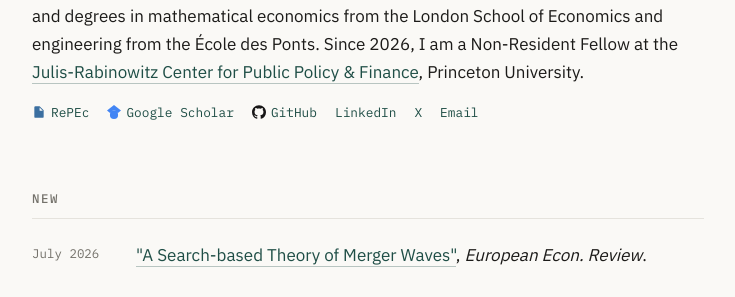
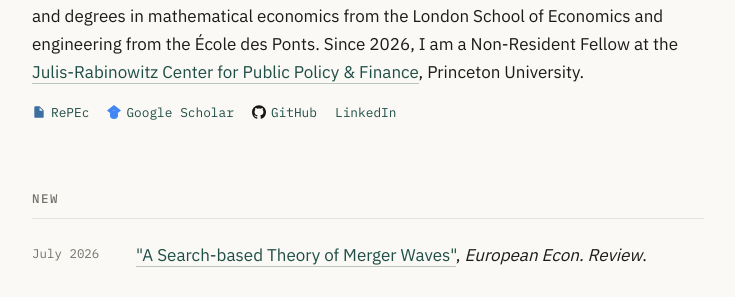
Before and after one commit to flavienmoreau/flavienmoreau.github.io, a Jekyll site: the page built from index.md, in a window 1280 px wide. Shown: the part 475-772 px from the top of the page, without its empty margins (272-1007 px from the left). Built offline with Jekyll 4.4.1, drawn with Linux system fonts in a browser that asks for light colours.

Commit message:
Remove Twitter and Email links from social.html
Removed Twitter and Email social links from the template.

```diff
--- a/_includes/social.html
+++ b/_includes/social.html
@@ -4,6 +4,4 @@
   {% if site.social.scholar %}<a href="{{ site.social.scholar }}"><svg viewBox="0 0 24 24" width="14" height="14" fill="#4285F4" aria-hidden="true" style="vertical-align:-2px;margin-right:5px;"><path d="M5.242 13.769L0 9.5 12 0l12 9.5-5.242 4.269C17.548 11.249 14.978 9.5 12 9.5c-2.977 0-5.548 1.748-6.758 4.269zM12 10a7 7 0 1 0 0 14 7 7 0 0 0 0-14z"/></svg>Google Scholar</a>{% endif %}
   {% if site.social.github %}<a href="https://github.com/{{ site.social.github }}"><svg viewBox="0 0 24 24" width="14" height="14" fill="#181717" aria-hidden="true" style="vertical-align:-2px;margin-right:5px;"><path d="M12 .297c-6.63 0-12 5.373-12 12 0 5.303 3.438 9.8 8.205 11.385.6.113.82-.258.82-.577 0-.285-.01-1.04-.015-2.04-3.338.724-4.042-1.61-4.042-1.61C4.422 18.07 3.633 17.7 3.633 17.7c-1.087-.744.084-.729.084-.729 1.205.084 1.838 1.236 1.838 1.236 1.07 1.835 2.809 1.305 3.495.998.108-.776.417-1.305.76-1.605-2.665-.3-5.466-1.332-5.466-5.93 0-1.31.465-2.38 1.235-3.22-.135-.303-.54-1.523.105-3.176 0 0 1.005-.322 3.3 1.23.96-.267 1.98-.399 3-.405 1.02.006 2.04.138 3 .405 2.28-1.552 3.285-1.23 3.285-1.23.645 1.653.24 2.873.12 3.176.765.84 1.23 1.91 1.23 3.22 0 4.61-2.805 5.625-5.475 5.92.42.36.81 1.096.81 2.22 0 1.606-.015 2.896-.015 3.286 0 .315.21.69.825.57C20.565 22.092 24 17.592 24 12.297c0-6.627-5.373-12-12-12"/></svg>GitHub</a>{% endif %}
   {% if site.social.linkedin %}<a href="{{ site.social.linkedin }}">LinkedIn</a>{% endif %}
-  {% if site.social.twitter %}<a href="https://x.com/{{ site.social.twitter }}">X</a>{% endif %}
-  {% if site.email %}<a href="mailto:{{ site.email }}">Email</a>{% endif %}
 </div>
```
